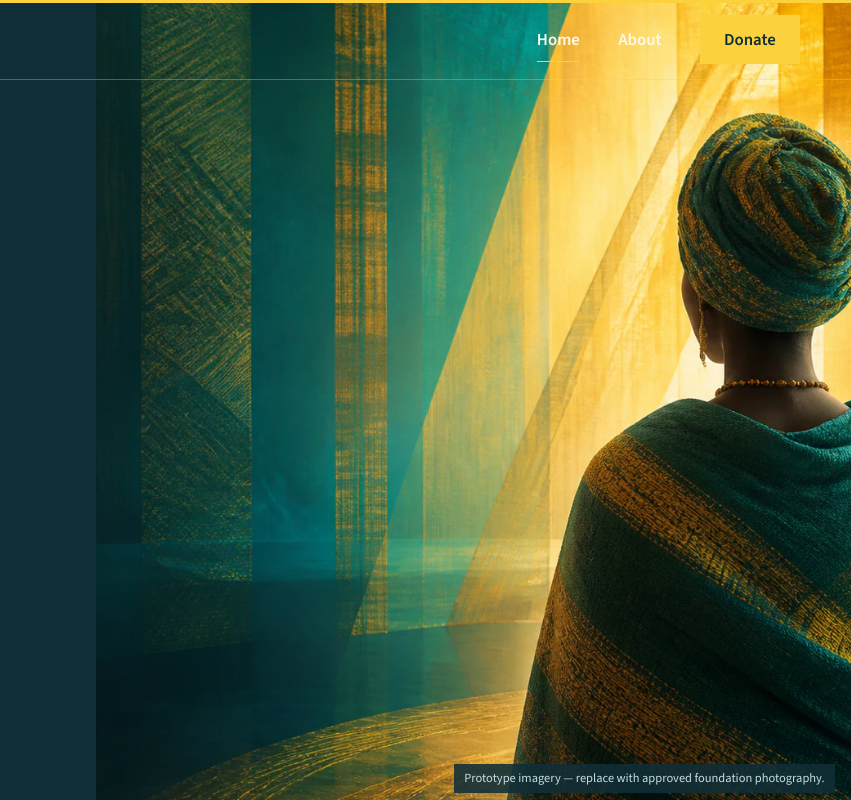
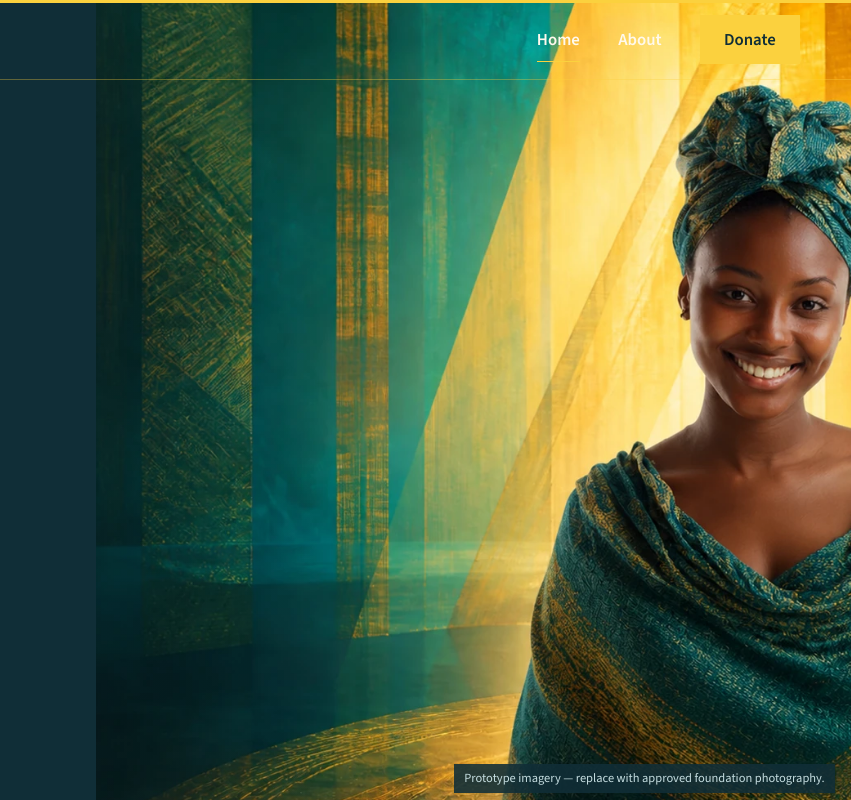
Before and after one commit to alxwhitley/gods-girls-foundation, an Astro site: page / in a window 1280 px wide. Shown: the top 800 px of the page, 429-1280 px from the left. Built offline with nearby package versions, Linux system fonts and the light colour scheme; Astro itself is replaced by a stand-in of ours.

Commit message:
swap hero photo with new midjourney asset

```diff
--- a/src/pages/index.astro
+++ b/src/pages/index.astro
@@ -88,8 +88,8 @@ const fitDetails = [
 
         <figure class="hero-visual">
           <img
-            src="/images/hero-sanctuary.webp"
-            alt="Illustrative placeholder of a woman standing in warm sanctuary light"
+            src="/assets/hero-image.webp"
+            alt="Illustrative placeholder of a smiling woman standing in warm sanctuary light"
             width="1600"
             height="1000"
             fetchpriority="high"
```
Also changed, not shown: public/assets/hero-image.webp (added).
